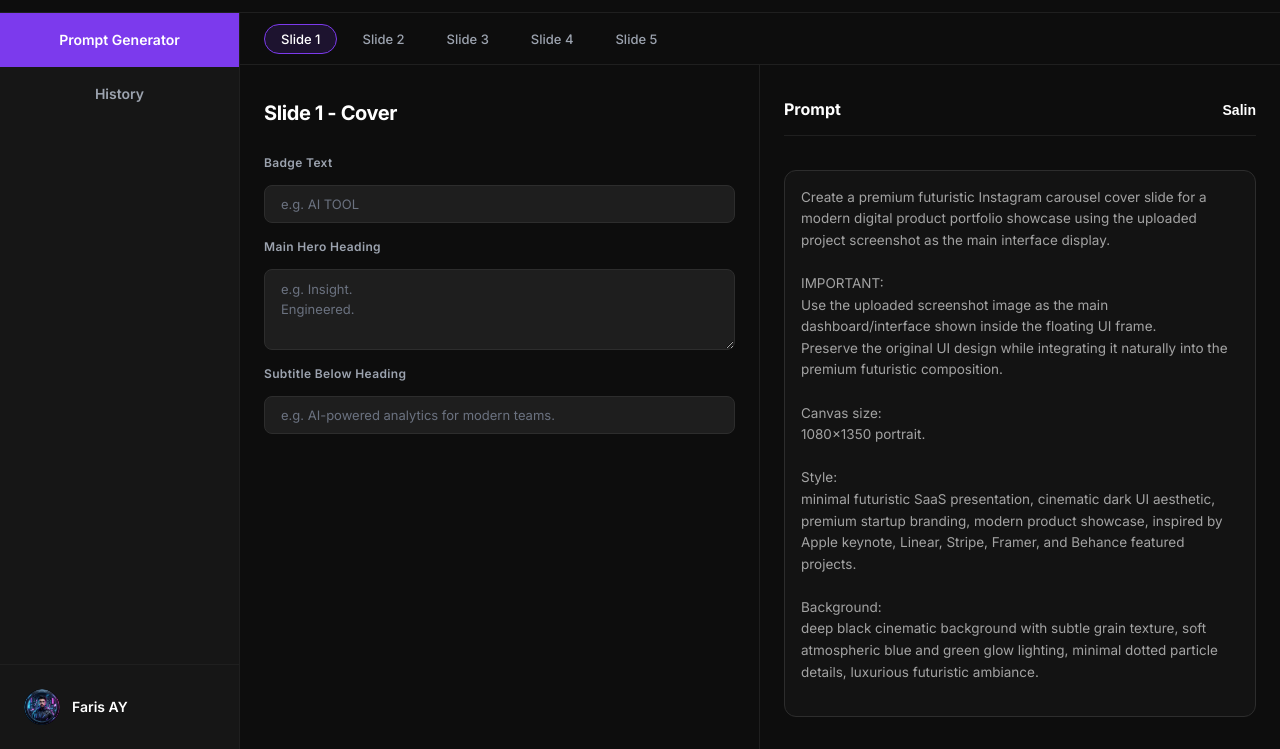
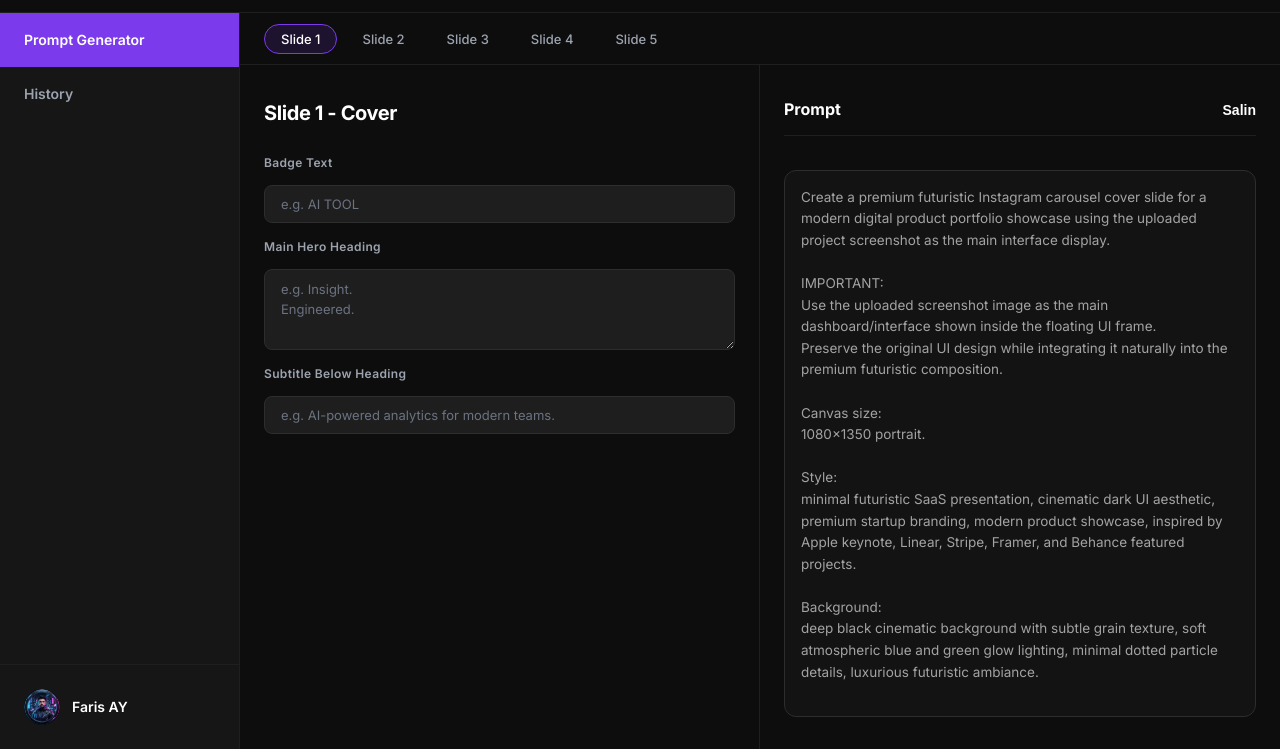
Before and after one commit to FAYnim/Visura, a plain HTML site: page index.html in a window 1280 px wide. Shown: the part 51-800 px from the top of the page. Drawn offline with Linux system fonts and the light colour scheme.

Commit message:
feat: fix sidebar

```diff
--- a/styles.css
+++ b/styles.css
@@ -734,7 +734,7 @@ a:focus {
 .sidebar-btn {
   display: flex;
   align-items: center;
-  justify-content: left;
+  justify-content: flex-start;
   gap: 12px;
   padding: 12px 16px;
   background: transparent;
@@ -1627,7 +1627,7 @@ a:focus {
 .sidebar-btn {
   display: flex !important;
   align-items: center !important;
-  justify-content: center !important;
+  justify-content: flex-start !important;
   padding: 16px 24px !important;
   background: transparent !important;
   border: none !important;
@@ -1638,7 +1638,7 @@ a:focus {
   width: 100% !important;
   transition: all 0.2s ease !important;
   text-decoration: none !important;
-  text-align: center !important;
+  text-align: left !important;
 }
 
 .sidebar-btn:hover {
```
